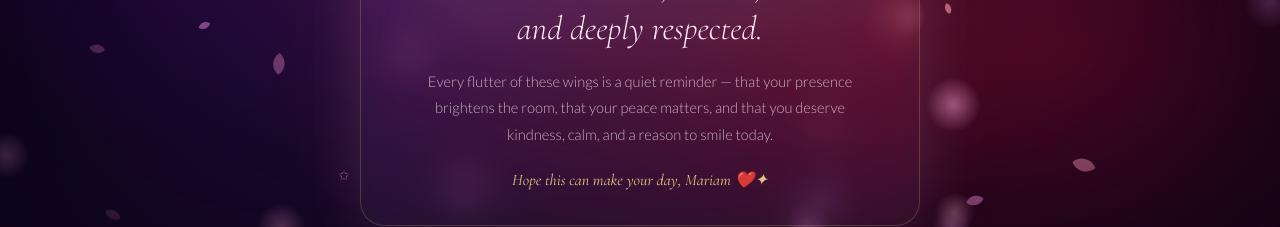
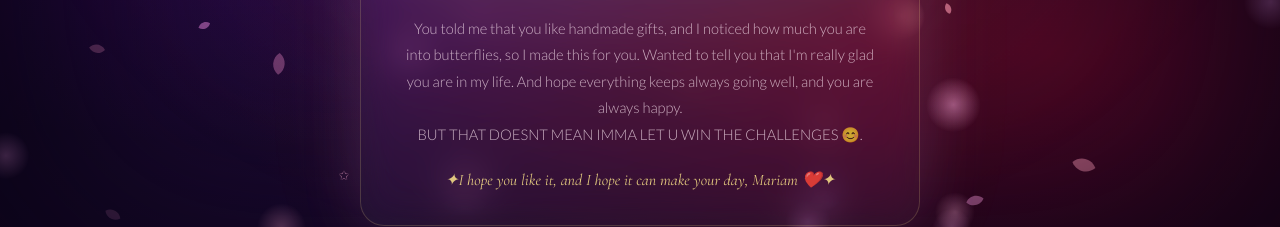
Before and after one commit to Bruhcode-first/cutie-butterfly, a website: page index.html in a window 1280 px wide. Shown: the part 522-749 px from the top of the page. Drawn offline with nearby package versions, Linux system fonts and the light colour scheme.

Commit message:
added a little thing

```diff
--- a/index.html
+++ b/index.html
@@ -143,13 +143,11 @@
   <p class="eyebrow">a little something for you</p>
   <h1 class="headline">You are seen, valued,<br>and deeply respected.</h1>
   <p class="body">
-    Every flutter of these wings is a quiet reminder —
-    that your presence brightens the room,
-    that your peace matters,
-    and that you deserve kindness, calm,
-    and a reason to smile today.
+    You told me that you like handmade gifts, and I noticed how much you are into butterflies, so I made this for you.
+    Wanted to tell you that I'm really glad you are in my life.
+    And hope everything keeps always going well, and you are always happy. <br>BUT THAT DOESNT MEAN IMMA LET U WIN THE CHALLENGES 😊</span>.
   </p>
-  <p class="signature">Hope this can make your day, Mariam ❤️✦</p>
+  <p class="signature">✦I hope you like it, and I hope it can make your day, Mariam ❤️✦</p>
 </div>
 
 <script>
```
